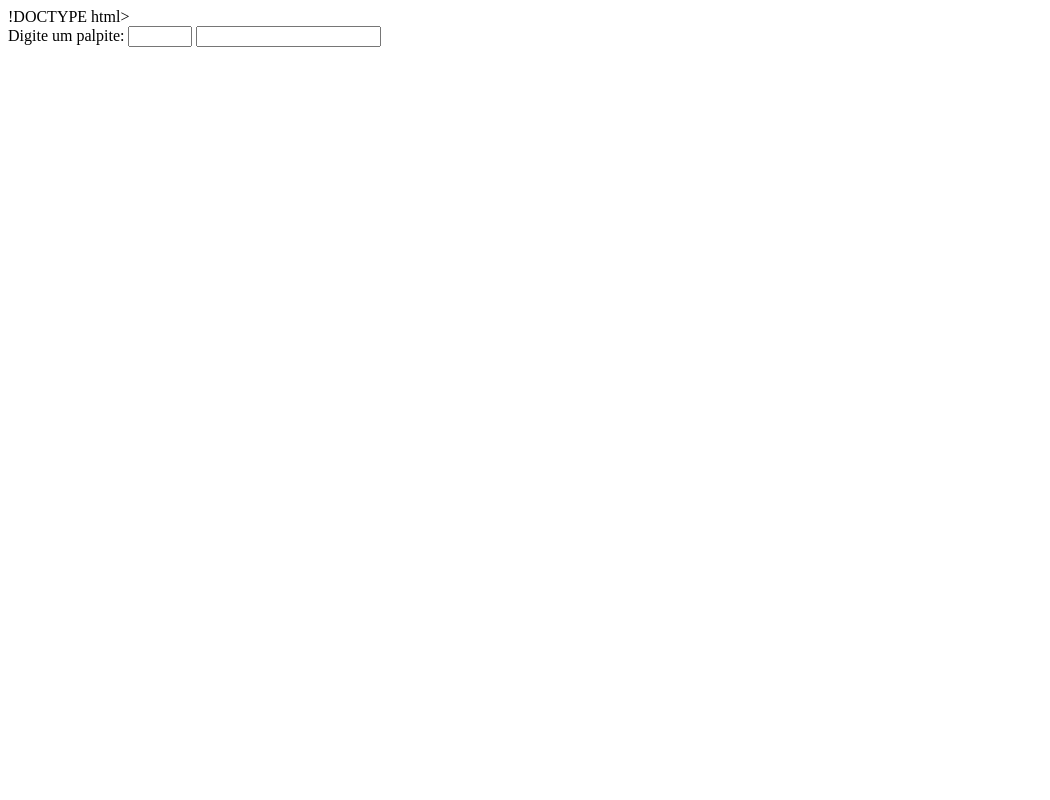
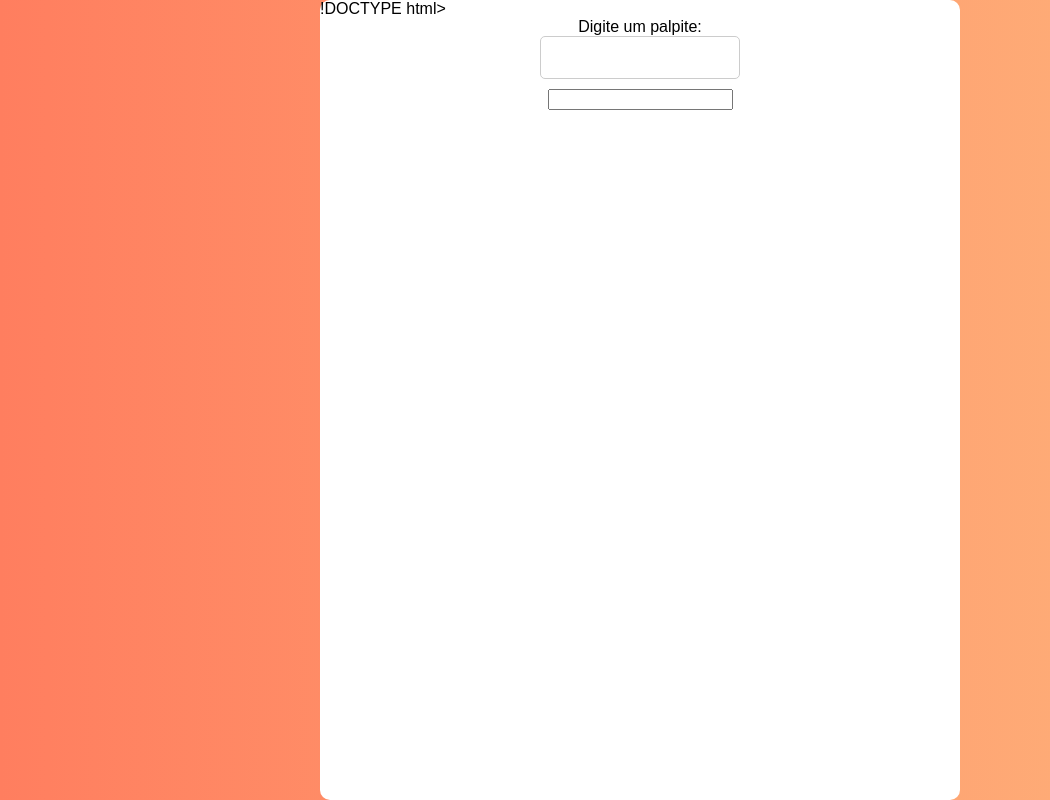
Before and after one commit to lucasvilaofinaszl/jogo-do-numero_2B-2025, a plain HTML site: page index.html in a window 1280 px wide. Shown: the whole page, without its empty margins (0-1050 px from the left). Drawn offline with Linux system fonts and the light colour scheme.

Commit message:
Update index.html

```diff
--- a/index.html
+++ b/index.html
@@ -4,6 +4,9 @@
     <meta charset="UTF-8">
     <meta name="viewport" content="width=device-width, initial-scale=1.0">
     <title>Jogo de adivinhação de números</title>
+    <link rel="stylesheet" href="style.css">
+</head>
+<body></body>
 
 
 
```
